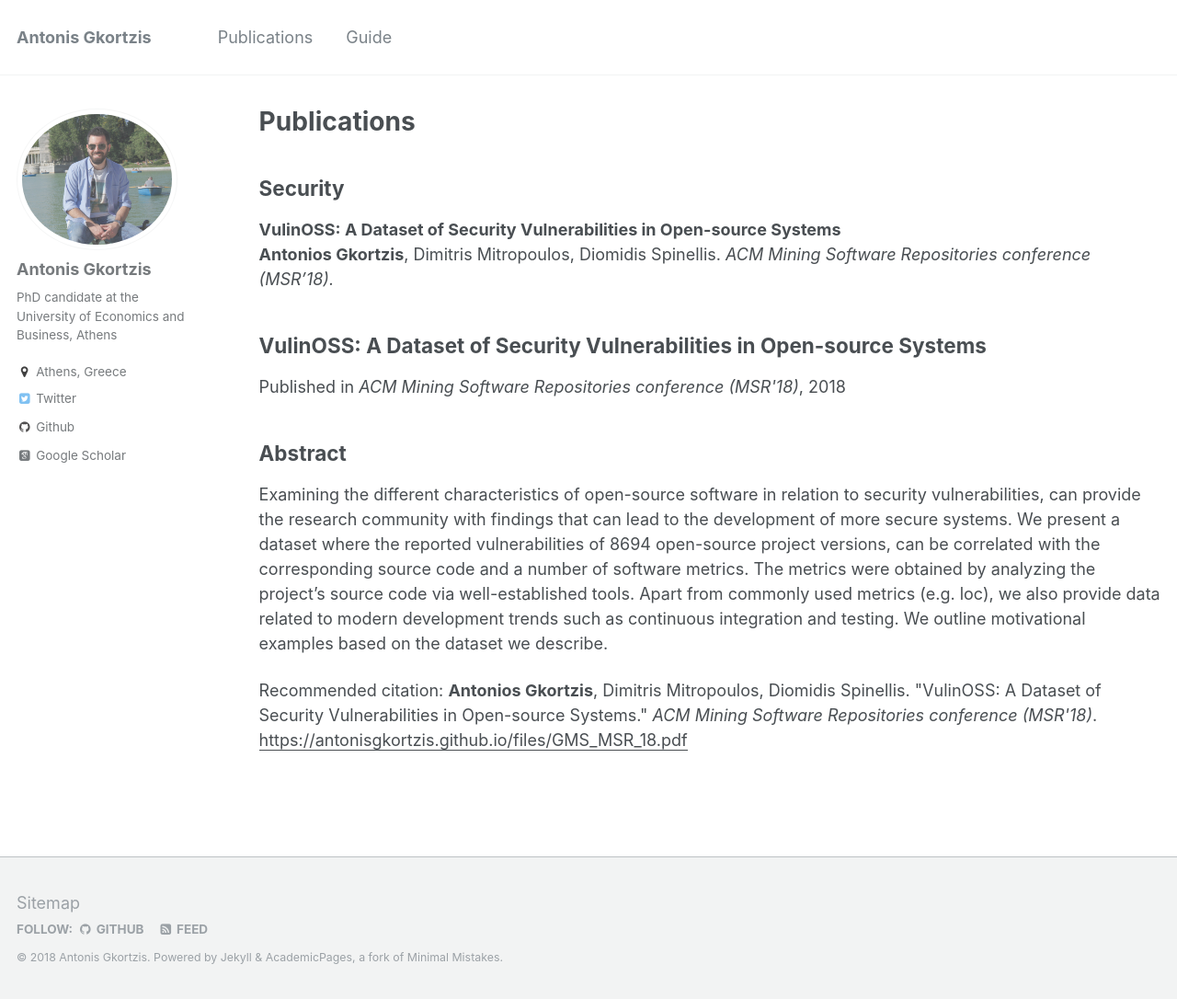
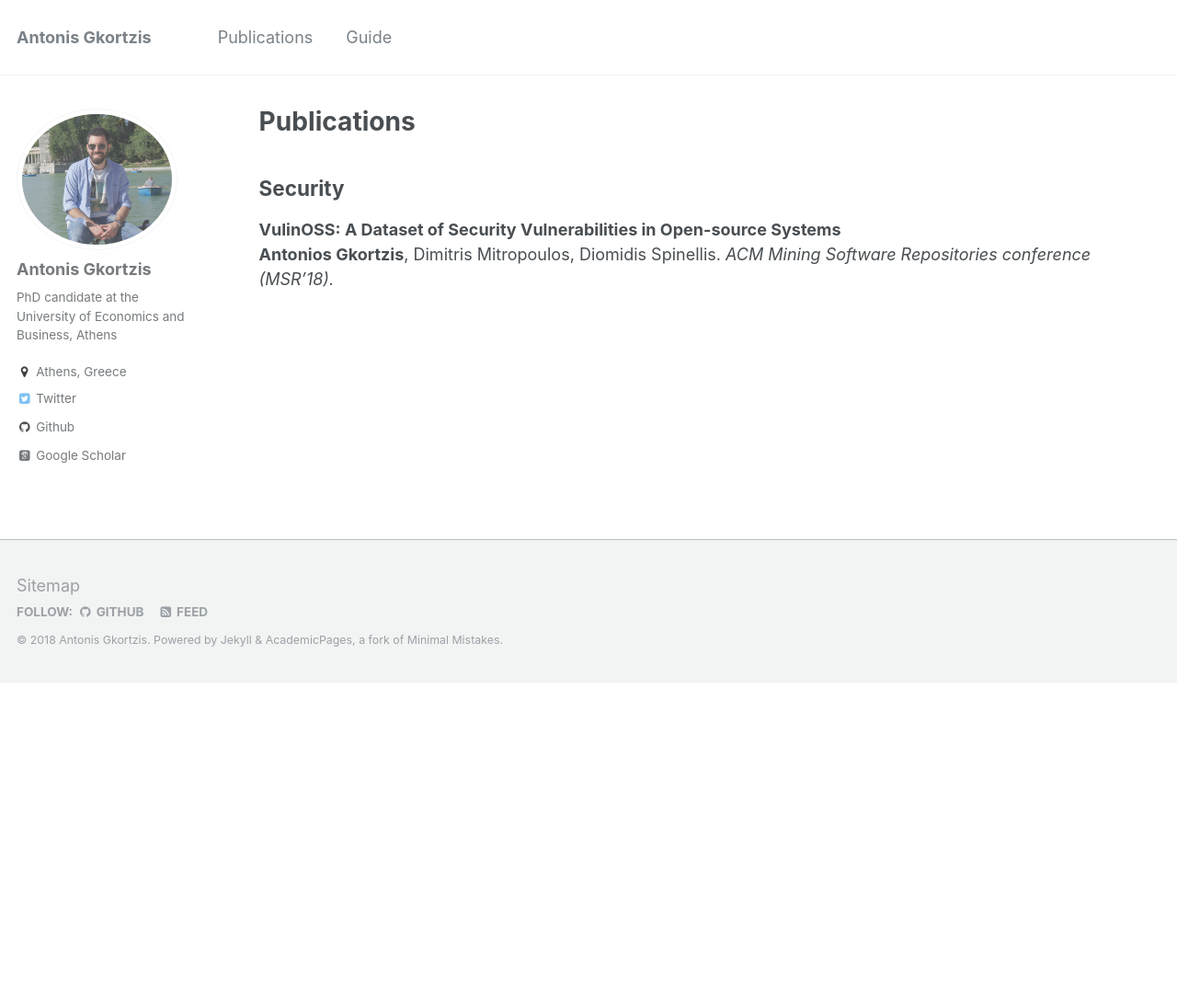
Before and after one commit to AntonisGkortzis/AntonisGkortzis.github.io, a Jekyll site: the page built from _pages/publications.md, in a window 1280 px wide and 1086 px high. Shown: the whole window at 92% size. Built offline with Jekyll 4.4.1, drawn with Linux system fonts in a browser that asks for light colours; some web fonts are replaced.

Commit message:
Update publications.md

```diff
--- a/_pages/publications.md
+++ b/_pages/publications.md
@@ -14,9 +14,3 @@ author_profile: true
 {% if author.googlescholar %}
   You can also find my articles on <u><a href="{{author.googlescholar}}">my Google Scholar profile</a>.</u>
 {% endif %}
-
-{% include base_path %}
-
-{% for post in site.publications reversed %}
-  {% include archive-single.html %}
-{% endfor %}
```
